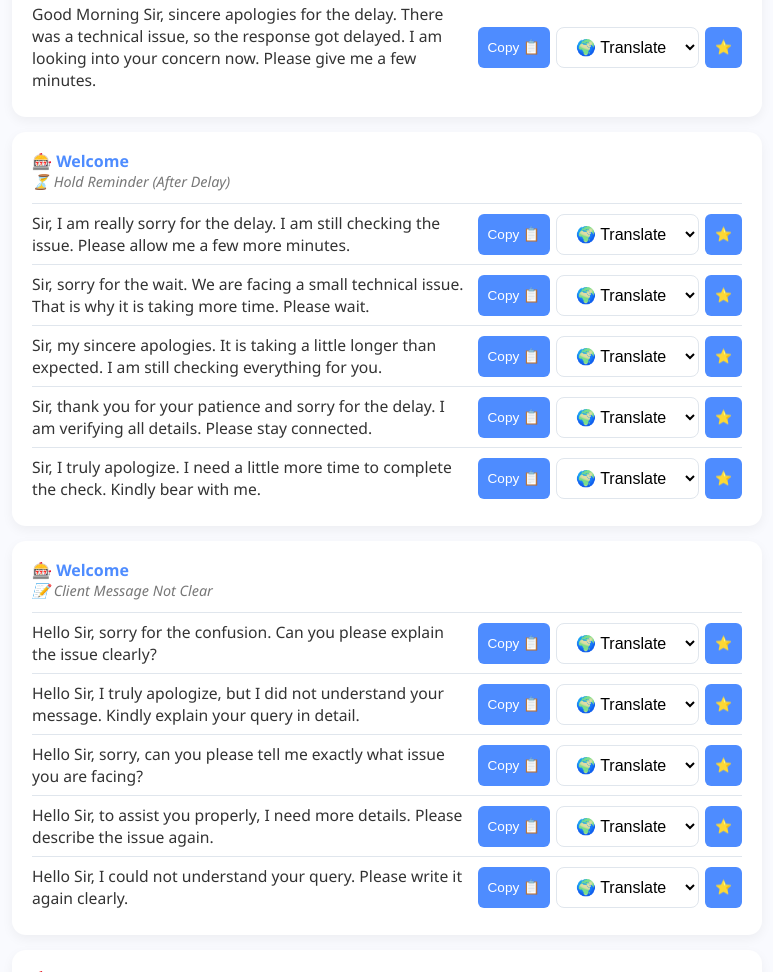
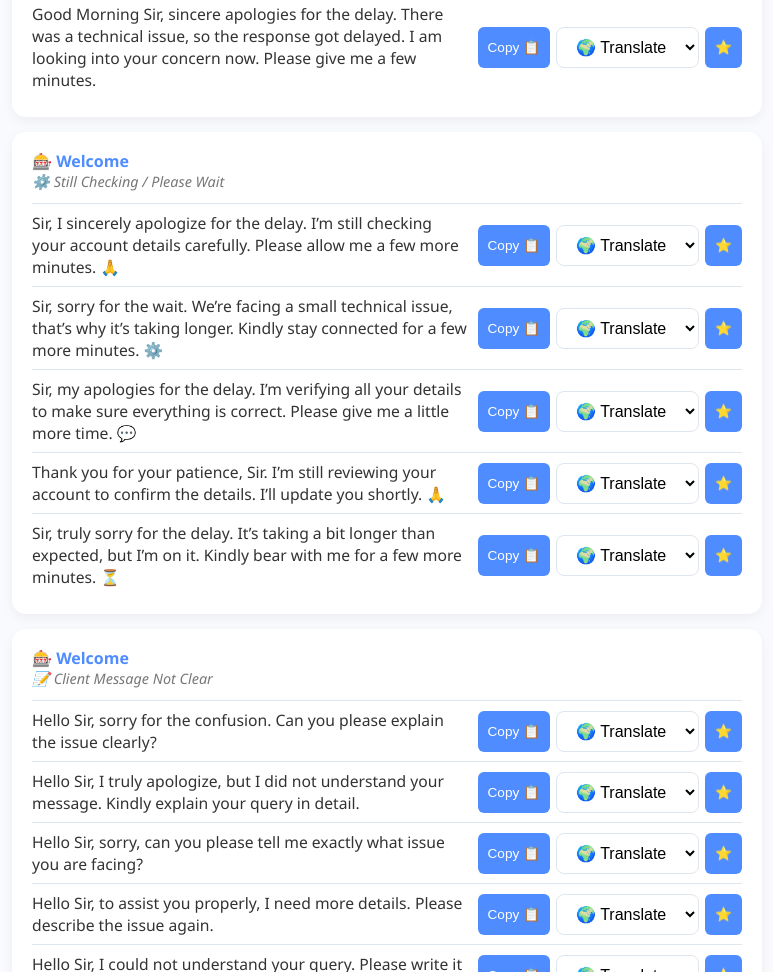
Before and after one commit to Rakesh-Panwar18/Chat-Template, a plain HTML site: page index.html in a window 1280 px wide. Shown: the part 1298-2270 px from the top of the page, without its empty margins (253-1026 px from the left). Drawn offline with Linux system fonts and the light colour scheme.

Commit message:
Update index.html

```diff
--- a/index.html
+++ b/index.html
@@ -436,15 +436,21 @@
 },
 {
   category: "🎰 Welcome",
-  subcategory: "⏳ Hold Reminder (After Delay)",
-  messages: [
-    "Sir, I am really sorry for the delay. I am still checking the issue. Please allow me a few more minutes.",
-    "Sir, sorry for the wait. We are facing a small technical issue. That is why it is taking more time. Please wait.",
-    "Sir, my sincere apologies. It is taking a little longer than expected. I am still checking everything for you.",
-    "Sir, thank you for your patience and sorry for the delay. I am verifying all details. Please stay connected.",
-    "Sir, I truly apologize. I need a little more time to complete the check. Kindly bear with me."
-  ]
-},
+  subcategory: "⚙️ Still Checking / Please Wait",
+  messages: [
+    "Sir, I sincerely apologize for the delay.\nI’m still checking your account details carefully.\nPlease allow me a few more minutes. 🙏",
+
+    "Sir, sorry for the wait.\nWe’re facing a small technical issue, that’s why it’s taking longer.\nKindly stay connected for a few more minutes. ⚙️",
+
+    "Sir, my apologies for the delay.\nI’m verifying all your details to make sure everything is correct.\nPlease give me a little more time. 💬",
+
+    "Thank you for your patience, Sir.\nI’m still reviewing your account to confirm the details.\nI’ll update you shortly. 🙏",
+
+    "Sir, truly sorry for the delay.\nIt’s taking a bit longer than expected, but I’m on it.\nKindly bear with me for a few more minutes. ⏳"
+  ]
+},
+
+
 {
   category: "🎰 Welcome",
   subcategory: "📝 Client Message Not Clear",
```
